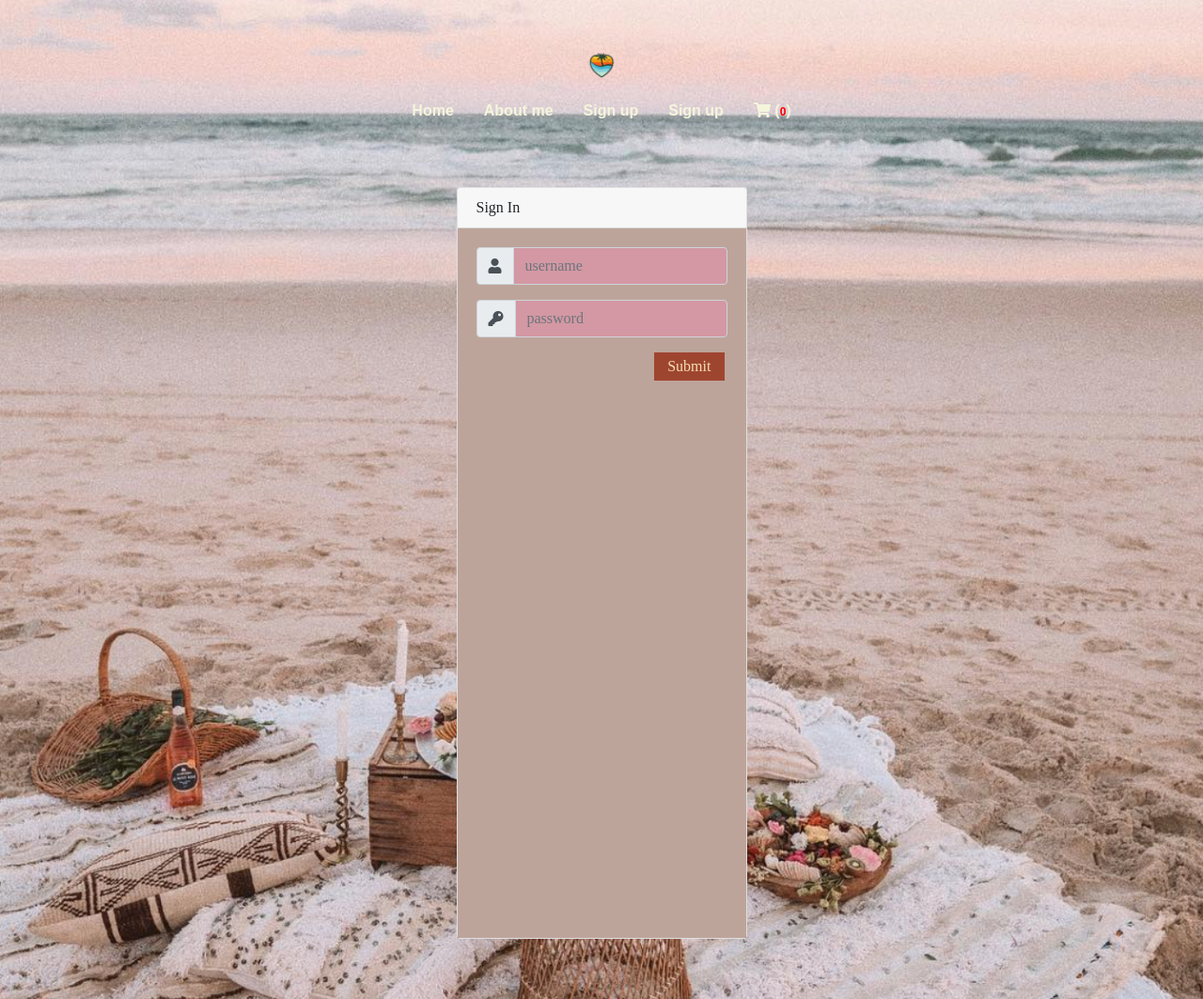
After one commit to maneeporn/project, a PHP site: page /loooooo.php in a window 1280 px wide. The commit adds this page. Shown: the whole page at 94% size. Run offline with PHP 8.4, Linux system fonts and the light colour scheme; some libraries are stand-ins or nearby versions.

Commit message:
no message

```diff
--- a/header.php
+++ b/header.php
@@ -32,7 +32,7 @@
             <?php
               if (!isset($_SESSION['user_id']) )
               {
-                echo "<li class='nav-item'><a class=\"nav-link\" href=\"login_modal.php\">Log in</a></li>";
+                echo "<li class='nav-item'><a class=\"nav-link\" href=\"login_modal.php\">Sign up</a></li>";
               }
               else
               {
--- a/login_modal.php
+++ b/login_modal.php
@@ -2,7 +2,7 @@
   <div class="modal-dialog modal-dialog-centered">
     <div class="modal-content">
       <div class="modal-body">
-				<form action="checklogin.php" method="post">
+				<form action="check_login.php" method="post">
 					<table>
 						<tr>
 							<td>Username</td>
--- /dev/null
+++ b/loooooo.php
@@ -0,0 +1,30 @@
+<?php include "header.php";?>
+
+<div class="container">
+	<div class="d-flex justify-content-center h-100">
+		<div class="card">
+			<div class="card-header">
+				<h3>Sign In</h3>
+			</div>
+			<div class="card-body">
+				<form action="check_login.php">
+					<div class="input-group form-group">
+						<div class="input-group-prepend">
+							<span class="input-group-text"><i class="fas fa-user"></i></span>
+						</div>
+						<input type="text" class="form-control" placeholder="username" name="username">
+                    </div>
+					<div class="input-group form-group">
+						<div class="input-group-prepend">
+							<span class="input-group-text"><i class="fas fa-key"></i></span>
+						</div>
+						<input type="password" class="form-control" placeholder="password" name="pw">
+					</div>
+					<div class="input-group">
+				        <input class="button1" type="submit" value="Submit" />
+			        </div>
+				</form>
+			</div>
+		</div>
+	</div>
+</div>
```
Also changed, not shown: check_login.php (added, +43 -0 lines), 1 other file.
